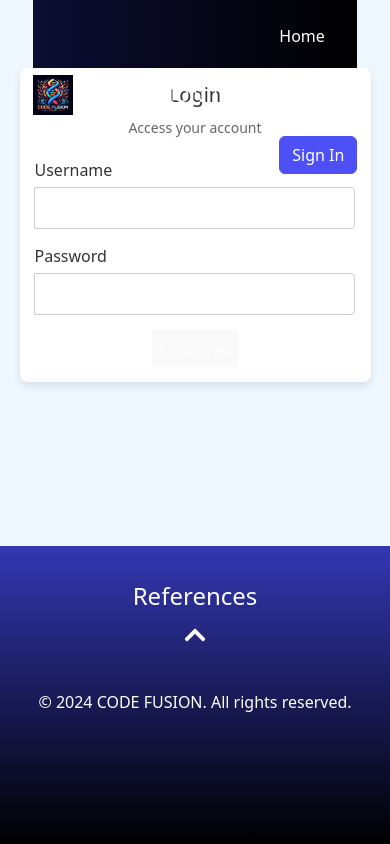
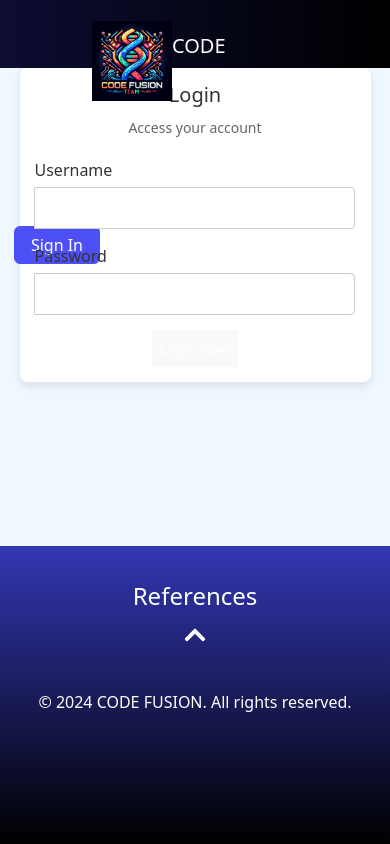
Before and after one commit to festusasiyanbi/taskr, a React (Vite) app in the folder frontend/: page /login in a window 390 px wide. Built offline with nearby package versions, Linux system fonts and the light colour scheme.

Commit message:
creating separate div for the links and the logo after justifying them an also make the links responsive.

```diff
--- a/frontend/src/components/Header.jsx
+++ b/frontend/src/components/Header.jsx
@@ -1,34 +1,59 @@
-import React from "react";
+import React, { useState } from "react";
 import { Navbar, Nav, Button } from "react-bootstrap";
-import "../styles/header.css";
+import "../styles/Header.css";
 import "../styles/global.css";
 
 const Header = () => {
+  const [hovered, setHovered] = useState(false);
+
+  const handleMouseEnter = () => {
+    setHovered(true);
+  };
+
+  const handleMouseLeave = () => {
+    setHovered(false);
+  };
+
   return (
-    <Navbar expand="lg" className="header background-gradient py-3">
-      <Navbar.Brand href="#" className="d-flex align-items-center">
+    <Navbar expand="lg" className="header background-gradient py-3" style={{ width: "100%" }}>
+      <div className="container-fluid d-flex justify-content-between align-items-center">
+        <Navbar.Brand href="#" className="d-flex align-items-center brand-move-right">
           <img
             src="/logo.jpeg"
-          height="40"
-          className="d-inline-block align-top mr-2"
+            height="80"
+            className="d-inline-block align-top mr-3"
             alt="Logo"
           />
-        <span className="text-white">CODE FUSION TEAM</span>
+          <span className="text-white text-nowrap ml-3">
+            CODE<br/>FUSION TEAM
+          </span>
         </Navbar.Brand>
-      <Nav className="ml-auto">
-        <Nav.Link href="#home" className="ml-3 text-white">
+        <div className="d-flex align-items-center">
+          <Nav className="d-flex align-items-center">
+            <Nav.Link href="#home" className="px-3 text-white">
               Home
             </Nav.Link>
-        <Nav.Link href="#about" className="ml-3 text-white">
+            <Nav.Link href="#about" className="px-3 text-white">
               About
             </Nav.Link>
-        <Nav.Link href="#contact" className="ml-3 text-white">
+            <Nav.Link href="#contact" className="px-3 text-white">
               Contact
             </Nav.Link>
-        <Button variant="primary" className="ml-3">
+            <Button
+              className="px-3"
+              style={{
+                backgroundColor: hovered ? "white" : "#007bff",
+                color: hovered ? "black" : "white",
+                transition: "0.3s",
+              }}
+              onMouseEnter={handleMouseEnter}
+              onMouseLeave={handleMouseLeave}
+            >
               Sign In
             </Button>
           </Nav>
+        </div>
+      </div>
     </Navbar>
   );
 };
--- a/frontend/src/styles/Header.css
+++ b/frontend/src/styles/Header.css
@@ -9,3 +9,40 @@
   background-color: #4e50f7 !important;
   border-color: #4e50f7 !important;
 }
+
+/* */
+
+.navbar-nav .nav-link {
+  color: white;
+  position: relative;
+}
+
+.navbar-nav .nav-link:hover {
+  text-decoration: underline;
+  text-decoration-color: white;
+}
+
+.navbar-nav .nav-link::after {
+  content: '';
+  position: absolute;
+  width: 0;
+  height: 2px;
+  display: block;
+  margin-top: 5px;
+  right: 0;
+  background: white;
+  transition: width .3s ease;
+  -webkit-transition: width .3s ease;
+}
+
+.navbar-nav .nav-link:hover::after {
+  width: 100%;
+  left: 0;
+  background: white;
+}
+
+
+
+.brand-move-right {
+  margin-left: 80px; /* Adjust this value to move the logo and text further right */
+}
```
Lines whose indentation alone changed are shown as unchanged.
